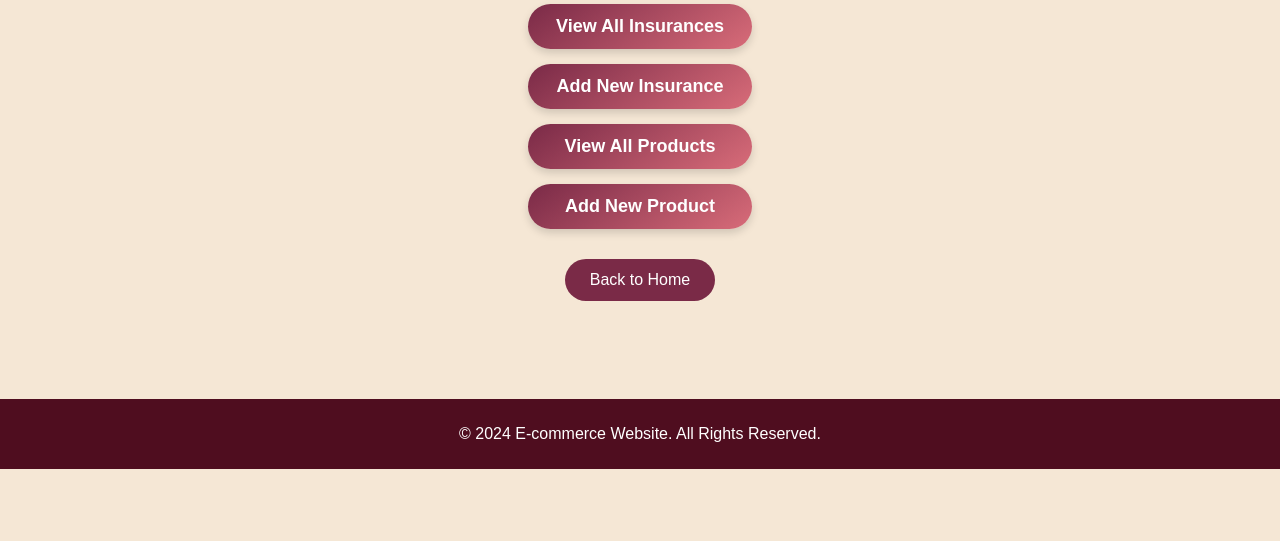
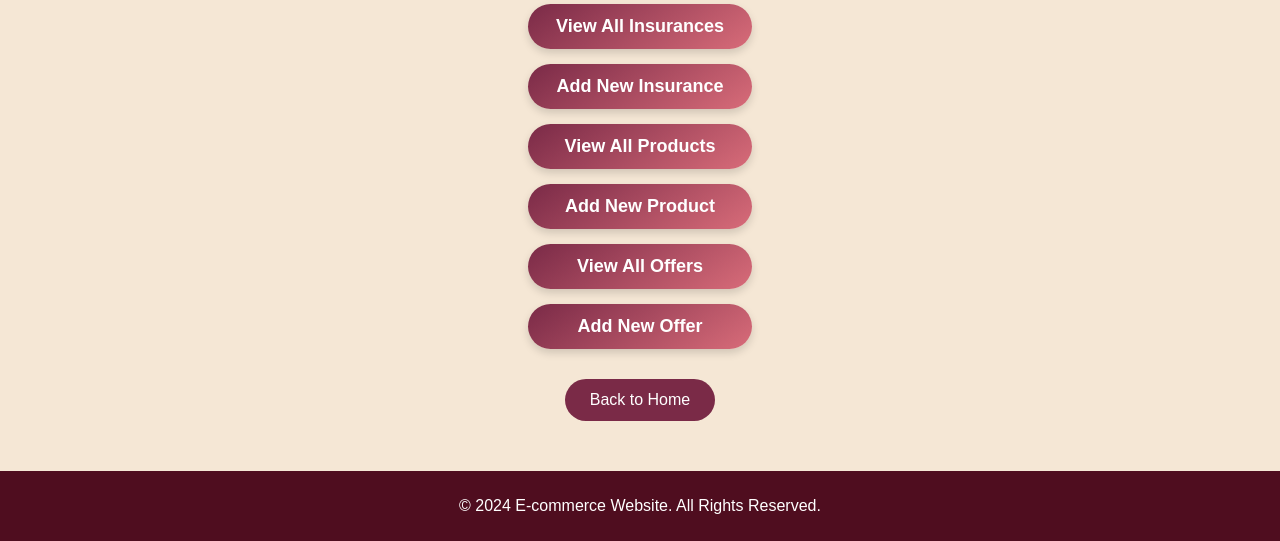
Before and after one commit to macanMehri/ecommerce, a Django app: page /online_shop/control_panel/ in a window 1280 px wide. Shown: the part 331-872 px from the top of the page. Before the commit the page ends 800 px from the top, so only its background shows below. Run offline with Django 4.2, Linux system fonts and the light colour scheme; the visitor is signed in with stand-in values (Sample User, id 1); parts of the project's set-up code (start-up, migrations or seed data) failed here and were passed over.

Commit message:
Enabe the staff to edit, delete or add new offer

```diff
--- a/online_shop/static/css/insurances.css
+++ b/online_shop/static/css/insurances.css
@@ -1,6 +1,6 @@
 /* Insurance Container */
 .insurance-container {
-    max-width: 800px;
+    max-width: 950px;
     margin: auto;
     padding: 20px;
     background: #f9f9f9;
@@ -43,6 +43,7 @@
 
 .btn {
     padding: 8px 15px;
+    margin-left: 20px;
     text-align: center;
     border-radius: 5px;
     font-size: 0.9rem;
--- a/online_shop/templates/control_panel.html
+++ b/online_shop/templates/control_panel.html
@@ -14,6 +14,8 @@
             <a href="{% url 'add_insurance' %}" class="panel-link">Add New Insurance</a>
             <a href="{% url 'all_products' %}" class="panel-link">View All Products</a>
             <a href="{% url 'add_product' %}" class="panel-link">Add New Product</a>
+            <a href="{% url 'offers' %}" class="panel-link">View All Offers</a>
+            <a href="{% url 'add_offer' %}" class="panel-link">Add New Offer</a>
         </div>
     {% endif %}
 
--- a/online_shop/urls.py
+++ b/online_shop/urls.py
@@ -5,12 +5,16 @@ from .views import (
     add_insurance_view, purchase_basket_view, a_product_view, add_to_basket, increment_purchase,
     decrement_purchase, purchase_history_view, delete_category_view, delete_insurance_view,
     delete_product_view, add_review_view, add_product_picture_view, delete_product_picture_view,
-    edit_category_view, edit_insurance_view, edit_product_view, all_products, control_panel
+    edit_category_view, edit_insurance_view, edit_product_view, all_products, control_panel,
+    add_offer_view, offers_view, delete_offer_view, edit_offer_view
 )
 
 
 urlpatterns = [
     path('control_panel/', control_panel, name='control_panel'),
+    path('offers/', offers_view, name='offers'),
+    path('delete_offer/<int:offer_id>/', delete_offer_view, name='confirm_offer_delete'),
+    path('edit_offer/<int:offer_id>/', edit_offer_view, name='edit_offer'),
     path('all_products/', all_products, name='all_products'),
     path('categories/', category_view, name='categories'),
     path('products/<int:category_id>', product_view, name='products'),
@@ -38,4 +42,5 @@ urlpatterns = [
     path('edit_product/<int:product_id>/', edit_product_view, name='edit_product'),
     path('edit_category/<int:category_id>/', edit_category_view, name='edit_category'),
     path('edit_insurance/<int:insurance_id>/', edit_insurance_view, name='edit_insurance'),
+    path('add_offer/', add_offer_view, name='add_offer')
 ]
--- a/online_shop/views.py
+++ b/online_shop/views.py
@@ -1,6 +1,8 @@
 from django.shortcuts import render, redirect, get_object_or_404
-from .models import Product, Category, Insurance, PurchaseBasket, ProductPicture
-from .forms import ProductForm, CategoryForm, InsuranceForm, UsersReviewForm, ProductPictureForm
+from .models import Product, Category, Insurance, PurchaseBasket, ProductPicture, Offer
+from .forms import (
+    ProductForm, CategoryForm, InsuranceForm, UsersReviewForm, ProductPictureForm, OfferForm
+)
 import users.models as um
 from django.contrib.auth.decorators import login_required
 from django.contrib.auth.models import User
@@ -129,7 +131,35 @@ def add_insurance_view(request):
 
         return render(request, 'add_insurance.html', {'form': form})
     else:
-        redirect('insurances')
+        redirect('index')
+
+
+@login_required
+def add_offer_view(request):
+    if request.user.is_staff:
+
+        if request.method == 'POST':
+            form = OfferForm(request.POST)
+            if form.is_valid():
+                offer = form.save(commit=False)
+                offer.is_active = True
+                offer.save()
+                return redirect('offers')
+        else:
+            form = OfferForm()
+
+        return render(request, 'add_offer.html', {'form': form})
+    else:
+        redirect('index')
+
+
+@login_required
+def offers_view(request):
+    if request.user.is_staff:
+        offers = Offer.objects.filter(is_active=True).order_by('title')
+        return render(request, 'offers.html', {'offers': offers})
+    else:
+        redirect('index')
 
 
 @login_required
@@ -142,6 +172,20 @@ def delete_insurance_view(request, insurance_id):
 
         return render(
             request, 'confirm_insurance_delete.html', {'insurance': insurance}
+        )
+
+
+@login_required
+def delete_offer_view(request, offer_id):
+    if request.user.is_staff:
+        offer = get_object_or_404(Offer, id=offer_id)
+
+        if request.method == 'POST':
+            offer.delete()
+            return redirect('offers')
+
+        return render(
+            request, 'confirm_offer_delete.html', {'offer': offer}
         )
 
 
@@ -307,6 +351,23 @@ def edit_product_view(request, product_id):
 
 
 @login_required
+def edit_offer_view(request, offer_id):
+    if request.user.is_staff:
+        offer = get_object_or_404(Offer, id=offer_id)
+
+        if request.method == 'POST':
+            form = OfferForm(request.POST, instance=offer)
+            if form.is_valid():
+                form.save()
+                return redirect('offers')
+        else:
+            form = OfferForm(instance=offer)
+
+        return render(request, 'edit_offer.html', {'form': form})
+
+
+
+@login_required
 def edit_category_view(request, category_id):
     if request.user.is_staff:
         category = get_object_or_404(Category, id=category_id)
```
Also changed, not shown: online_shop/forms.py (+7 -1 lines), online_shop/templates/add_offer.html (added, +35 -0 lines), online_shop/templates/confirm_offer_delete.html (added, +17 -0 lines), online_shop/templates/edit_offer.html (added, +33 -0 lines), online_shop/templates/offers.html (added, +32 -0 lines).
